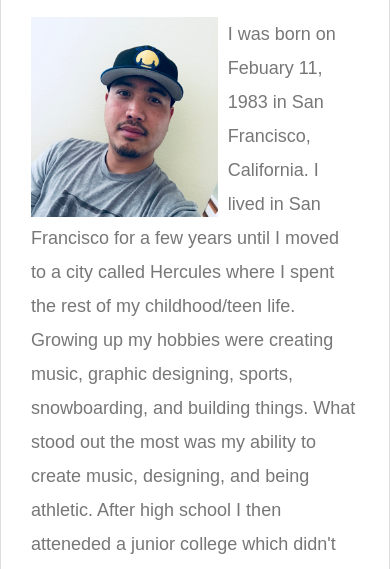
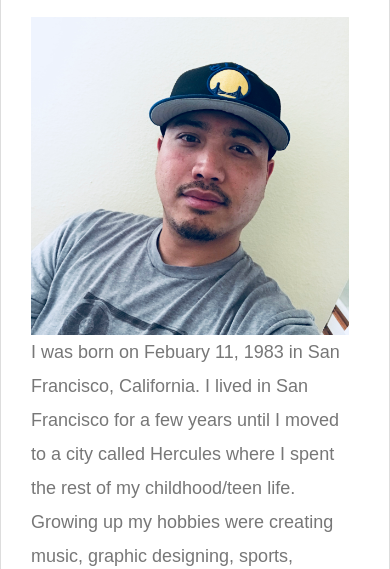
Before and after one commit to rjfernando/Responsive-Portfolio, a plain HTML site: page index.html in a window 390 px wide. Shown: the part 275-844 px from the top of the page. Drawn offline with Linux system fonts and the light colour scheme.

Commit message:
about image width adjustment

```diff
--- a/assets/css/style.css
+++ b/assets/css/style.css
@@ -291,7 +291,8 @@ input[type=submit] {
     }
 
     .img {
-        width: 60%;
+        width: 50%;
+        height: 25%;
     }
 
     .aboutme {
@@ -337,6 +338,11 @@ input[type=submit] {
         min-width: 100%;
     }
 
+    .img {
+        width: 100%;
+        height: 75%;
+    }
+
     .sidebar {
         width: 100%;
         margin-bottom: 5%;
```
